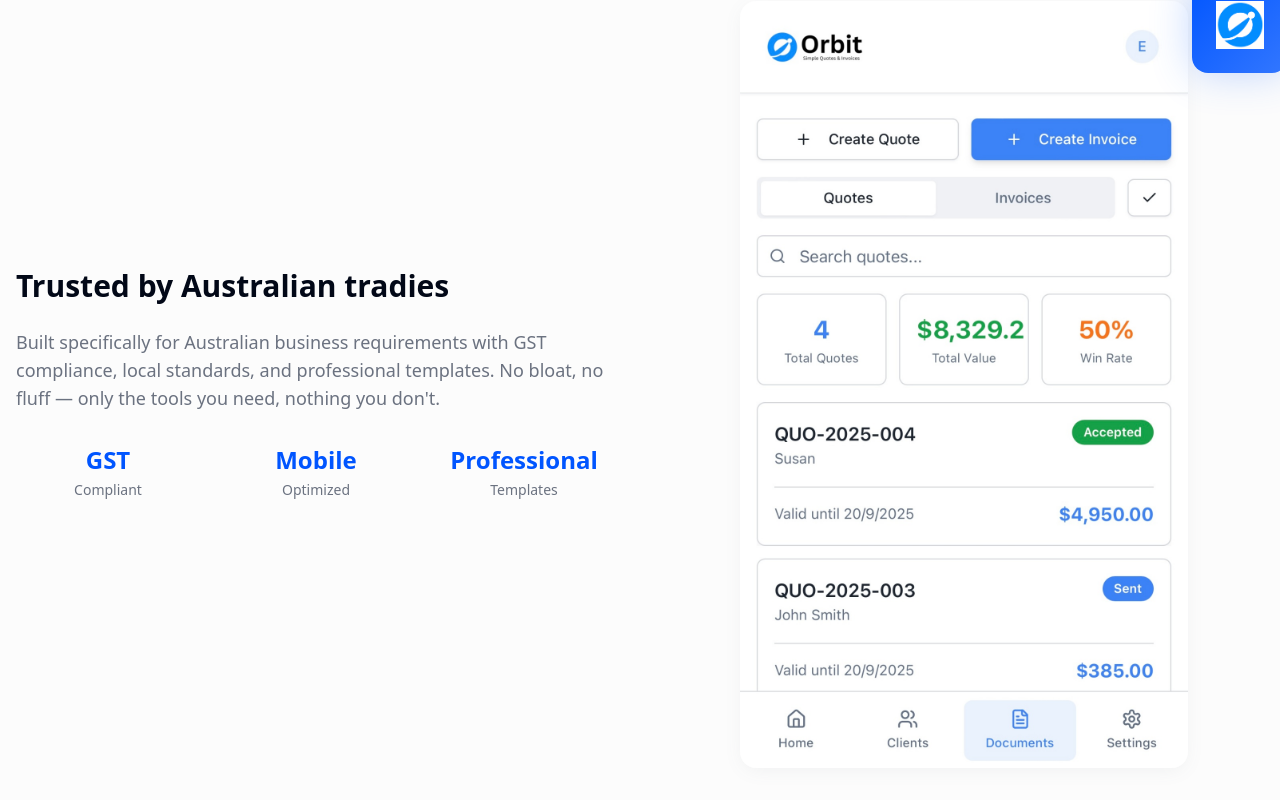
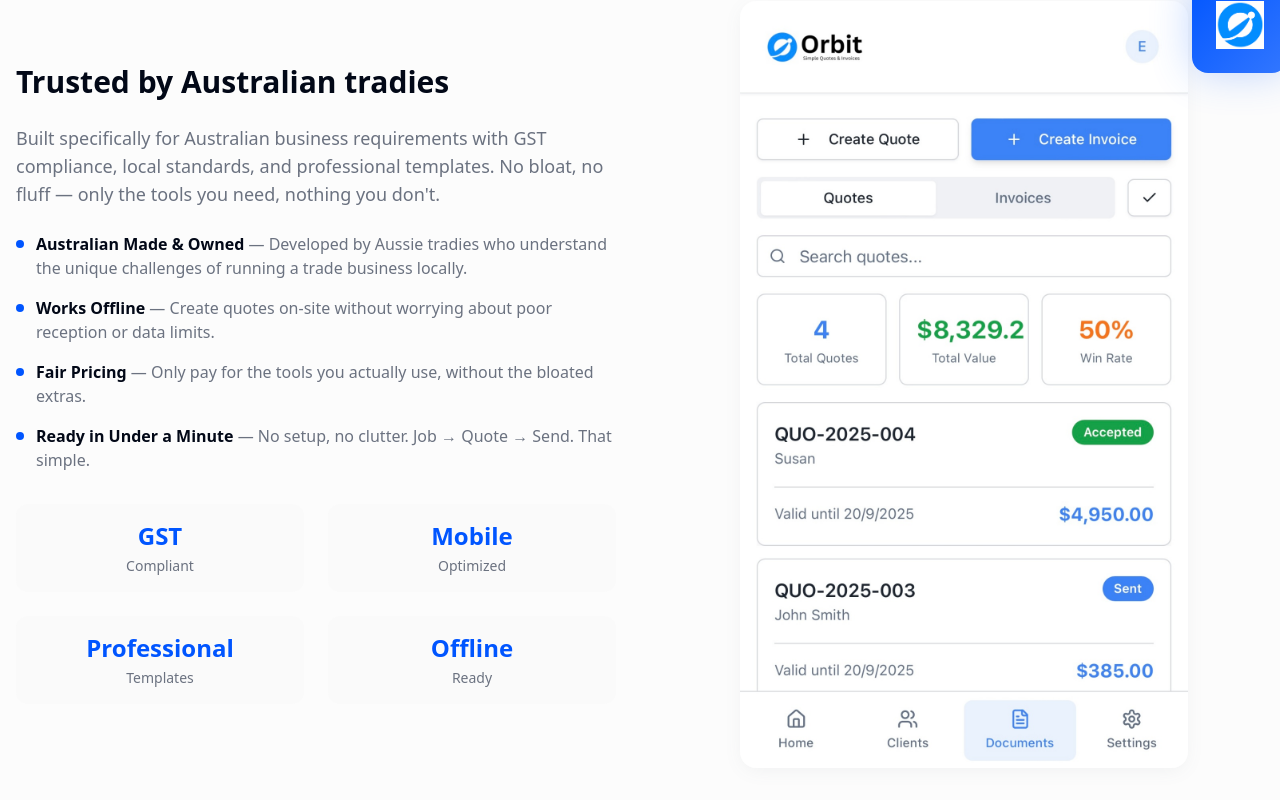
Before and after one commit to cpmas/orbit-pro-page, a React (Vite) app: page / in a window 1280 px wide. Shown: the part 1828-2628 px from the top of the page. Built offline with nearby package versions, Linux system fonts and the light colour scheme.

Commit message:
Refine "Trusted by Tradies" section
Enhance the "Trusted by Australian tradies" section with more descriptive content and trust-building elements.

```diff
--- a/src/components/Features.tsx
+++ b/src/components/Features.tsx
@@ -86,23 +86,59 @@ const Features = () => {
             <h3 className="text-2xl sm:text-3xl font-bold text-foreground mb-6">
               Trusted by Australian tradies
             </h3>
-            <p className="text-lg text-muted-foreground mb-8">
+            <p className="text-lg text-muted-foreground mb-6">
               Built specifically for Australian business requirements with GST compliance,
               local standards, and professional templates. No bloat, no fluff — only the
               tools you need, nothing you don't.
             </p>
-            <div className="grid grid-cols-3 gap-6 text-center">
-              <div>
+
+            <div className="space-y-4 mb-8">
+              <div className="flex items-start gap-3">
+                <div className="w-2 h-2 bg-primary rounded-full mt-2 flex-shrink-0"></div>
+                <p className="text-muted-foreground">
+                  <strong className="text-foreground">Australian Made & Owned</strong> —
+                  Developed by Aussie tradies who understand the unique challenges of running a trade business locally.
+                </p>
+              </div>
+              <div className="flex items-start gap-3">
+                <div className="w-2 h-2 bg-primary rounded-full mt-2 flex-shrink-0"></div>
+                <p className="text-muted-foreground">
+                  <strong className="text-foreground">Works Offline</strong> —
+                  Create quotes on-site without worrying about poor reception or data limits.
+                </p>
+              </div>
+              <div className="flex items-start gap-3">
+                <div className="w-2 h-2 bg-primary rounded-full mt-2 flex-shrink-0"></div>
+                <p className="text-muted-foreground">
+                  <strong className="text-foreground">Fair Pricing</strong> —
+                  Only pay for the tools you actually use, without the bloated extras.
+                </p>
+              </div>
+              <div className="flex items-start gap-3">
+                <div className="w-2 h-2 bg-primary rounded-full mt-2 flex-shrink-0"></div>
+                <p className="text-muted-foreground">
+                  <strong className="text-foreground">Ready in Under a Minute</strong> —
+                  No setup, no clutter. Job → Quote → Send. That simple.
+                </p>
+              </div>
+            </div>
+
+            <div className="grid grid-cols-2 gap-6">
+              <div className="text-center p-4 bg-muted/30 rounded-lg">
                 <div className="text-2xl font-bold text-primary mb-1">GST</div>
                 <div className="text-sm text-muted-foreground">Compliant</div>
               </div>
-              <div>
+              <div className="text-center p-4 bg-muted/30 rounded-lg">
                 <div className="text-2xl font-bold text-primary mb-1">Mobile</div>
                 <div className="text-sm text-muted-foreground">Optimized</div>
               </div>
-              <div>
+              <div className="text-center p-4 bg-muted/30 rounded-lg">
                 <div className="text-2xl font-bold text-primary mb-1">Professional</div>
                 <div className="text-sm text-muted-foreground">Templates</div>
+              </div>
+              <div className="text-center p-4 bg-muted/30 rounded-lg">
+                <div className="text-2xl font-bold text-primary mb-1">Offline</div>
+                <div className="text-sm text-muted-foreground">Ready</div>
               </div>
             </div>
           </div>
```
